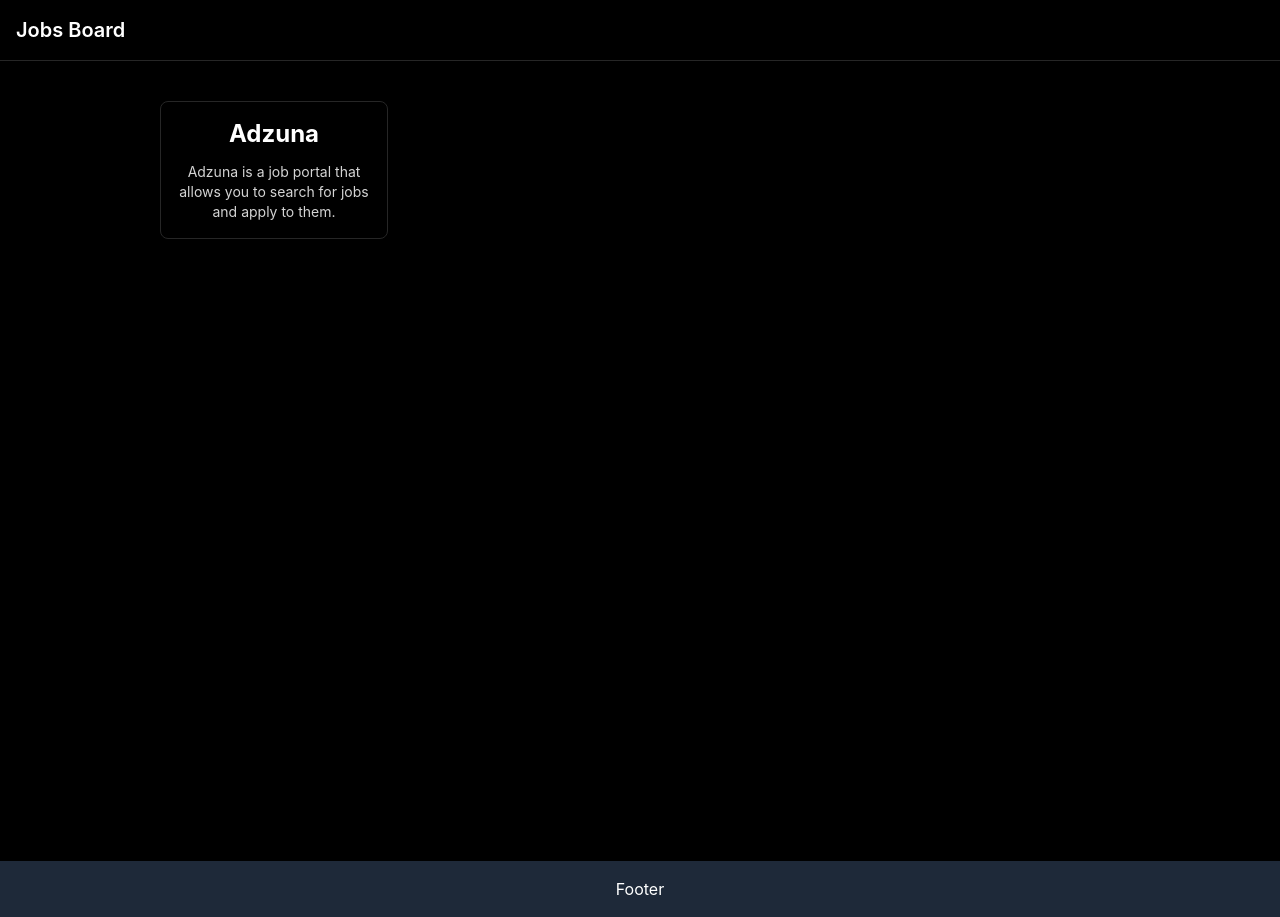
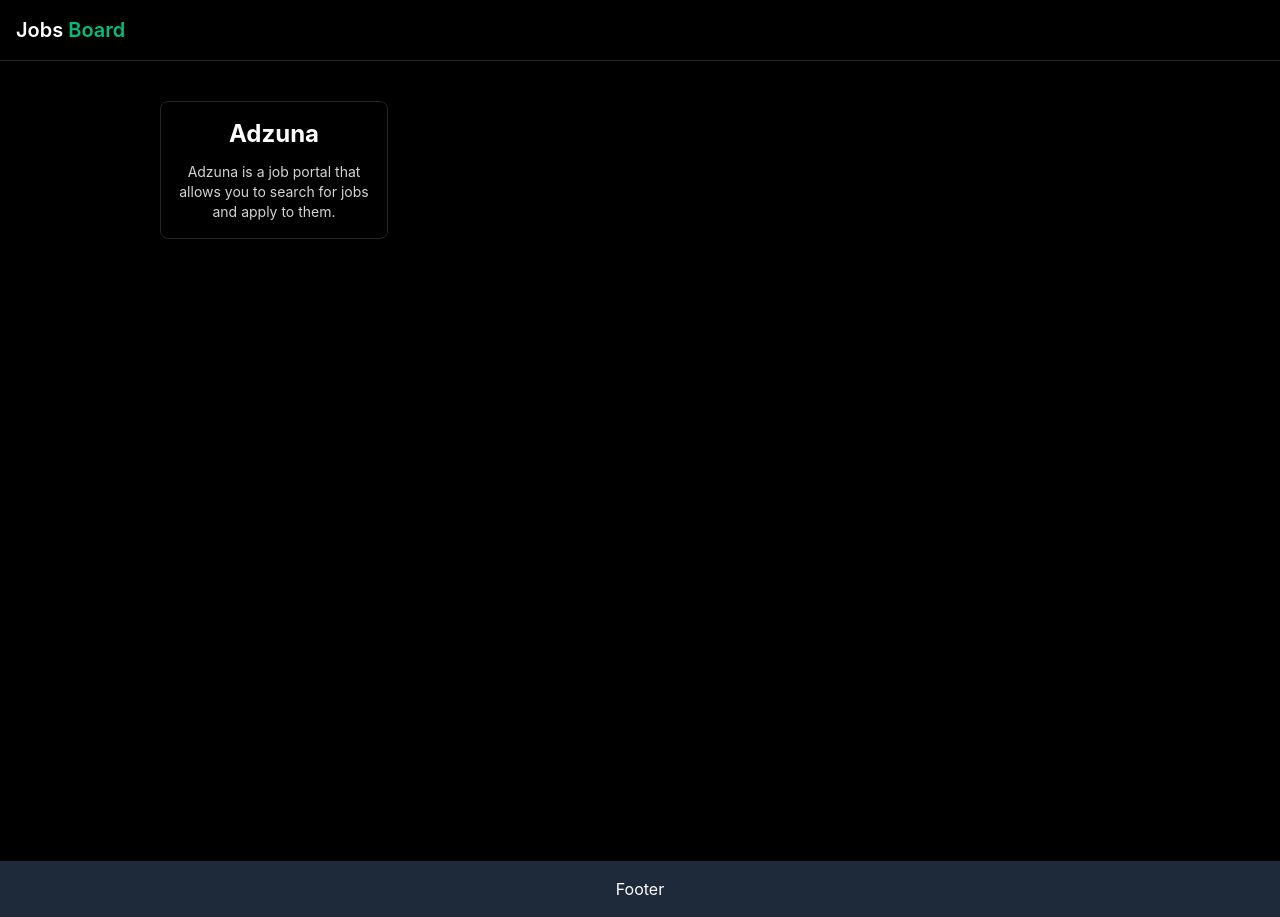
Before and after one commit to omkar-frontend/jb, a React (Vite) app in the folder frontend/: page / in a window 1280 px wide. Built offline with nearby package versions, Linux system fonts and the light colour scheme.

Commit message:
Update Header component to wrap title in a Link for navigation to the homepage

```diff
--- a/frontend/src/components/Header.tsx
+++ b/frontend/src/components/Header.tsx
@@ -1,7 +1,11 @@
+import { Link } from "react-router-dom";
+
 export default function Header() {
     return (
         <header className="bg-black text-white p-4 border-b border-neutral-800 sticky top-0 z-10 flex items-center justify-between">
-            <p className="text-center text-xl font-semibold">Jobs Board</p>
+            <Link to="/">
+            <p className="text-center text-xl font-semibold">Jobs <span className="text-emerald-500">Board</span></p>
+            </Link>
         </header>
     )
 }
```
